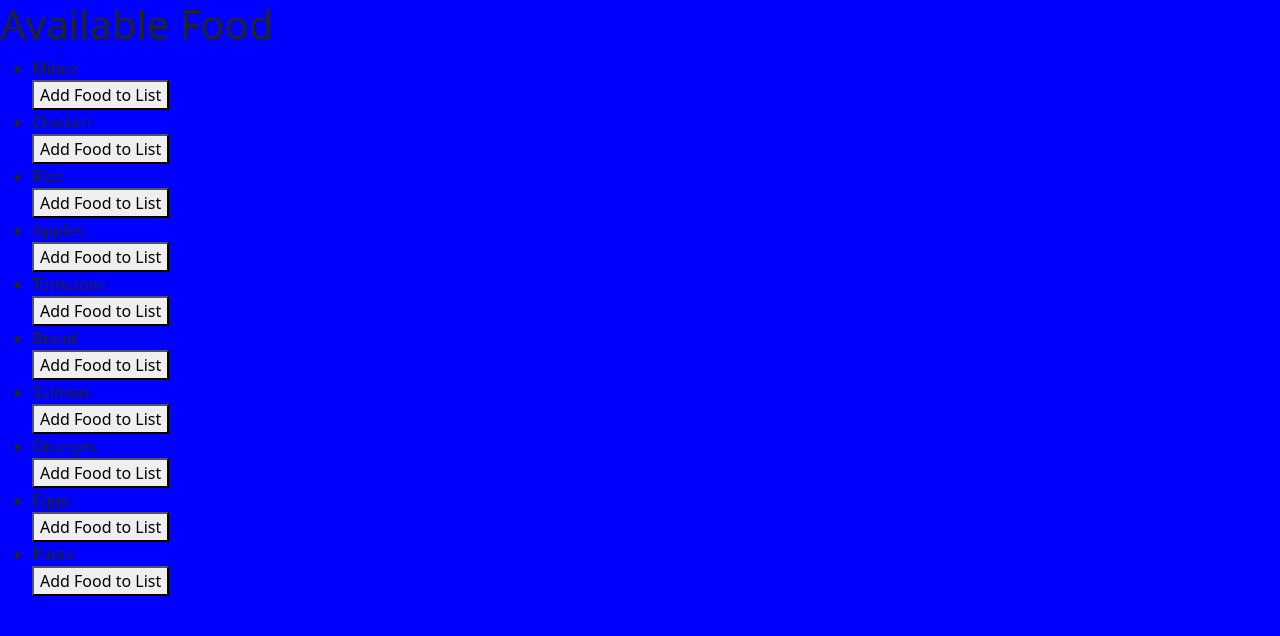
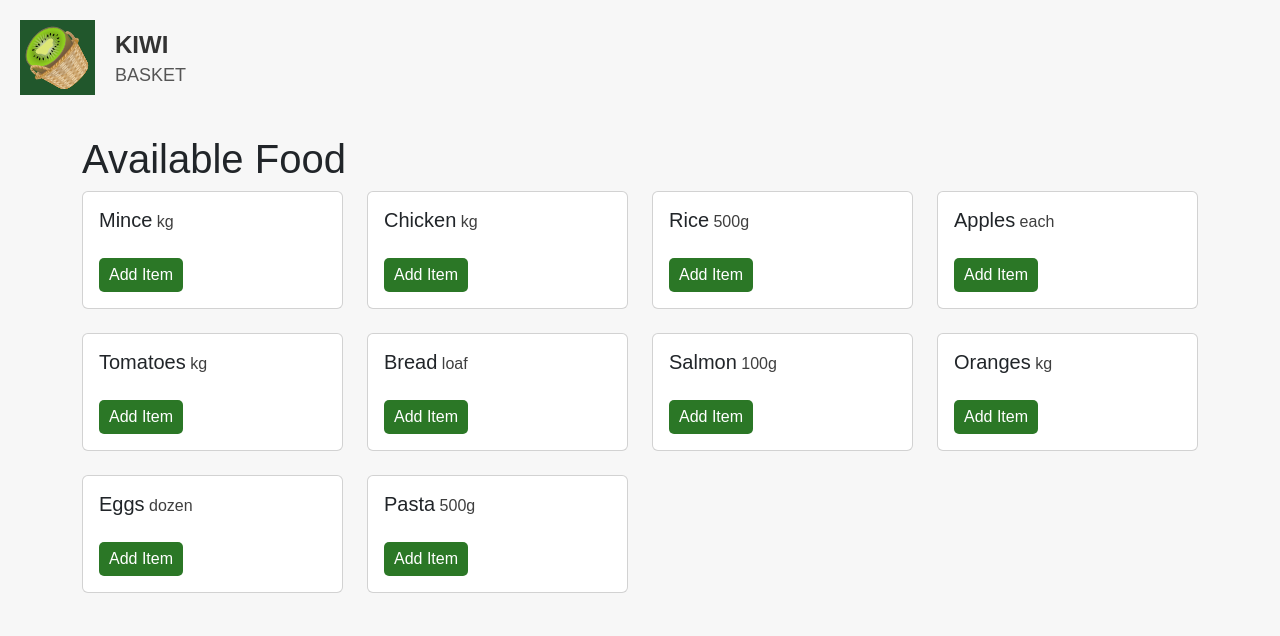
Before and after one commit to jackg555/CS203, a Flask app: page /viewfood/1 in a window 1280 px wide. Shown: the top 636 px of the page. Run offline with Flask 3, Linux system fonts and the light colour scheme; data comes from the database, SQL or seed files in the repository; both versions use the stored data as it was after the commit.

Commit message:
Added more css styling

```diff
--- a/app.py
+++ b/app.py
@@ -205,6 +205,7 @@ def update_quantity(list_id):
 @app.route('/deletelist/<int:list_id>', methods=['POST'])
 def delete_list(list_id):
     conn, cursor = create_connection()
+    cursor.execute("PRAGMA foreign_keys = ON")
 
     delete_query = """DELETE FROM Lists WHERE lid=?"""
     cursor.execute(delete_query, (list_id,))
--- a/db.py
+++ b/db.py
@@ -47,6 +47,6 @@ sql_query = """CREATE TABLE IF NOT EXISTS ListsItems (
         lquantity float NOT NULL,
         primary key (lid, iid),
         foreign key (lid) references Lists(lid) ON DELETE CASCADE,
-        foreign key (iid) references Items(iid) ON DELETE CASCADE
+        foreign key (iid) references Items(iid)
         );"""
 cursor.execute(sql_query)
--- a/static/css/style.css
+++ b/static/css/style.css
@@ -1,21 +1,106 @@
 body {
-  background: blue;
+    font-family: Arial, sans-serif;
+    background-color: #f7f7f7;
+    padding: 20px;
 }
 
 .head-container {
-    height: 90px;
-    width: 100%;
+    display: flex;
+    justify-content: space-between;
+    align-items: center;
+    margin-bottom: 30px;
 }
 
 .logo-banner {
-    width: 100%;
-    background: white;
     display: flex;
-    flex-direction: row;
+    align-items: center;
 }
 
 .logo-title {
-    padding-left: 20px;
-    font-size: larger;
-    line-height: 0.5em;
+    margin-left: 20px;
 }
+
+.logo-title h1 {
+    font-size: 24px;
+    font-weight: bold;
+    color: #333;
+    margin-bottom: 5px;
+}
+
+.logo-title h3 {
+    font-size: 18px;
+    color: #555;
+}
+
+h2 {
+    font-size: 24px;
+    font-weight: bold;
+    color: #333;
+    margin-bottom: 20px;
+}
+
+a.link {
+    text-decoration: none;
+    color: #333;
+    font-weight: bold;
+    margin-bottom: 10px;
+    display: inline-block;
+}
+
+a.link:hover {
+    color: #107200;
+}
+
+form {
+    display: inline-block;
+}
+
+button {
+    background-color: #2b7726;
+    color: #fff;
+    border: none;
+    padding: 5px 10px;
+    cursor: pointer;
+    border-radius: 5px;
+}
+
+button:hover {
+    background-color: #3fc912;
+}
+
+h3 {
+    font-size: 16px;
+}
+
+h4 {
+    font-size: 18px;
+    color: #333;
+    margin-bottom: 10px;
+}
+
+p {
+    color: #3f3f3f;
+    display: inline;
+}
+
+.btn-danger {
+    margin-top: 15px;
+}
+
+.card-title {
+    display: inline;
+}
+
+.remove-item-btn {
+    background: none;
+    padding: 0;
+    margin-top: 20px;
+    font: inherit;
+    color: inherit;
+    cursor: pointer;
+}
+
+.remove-item-btn:hover {
+    background: none;
+    color: red;
+}
--- a/templates/viewFood.html
+++ b/templates/viewFood.html
@@ -7,17 +7,40 @@
     <link href="https://cdn.jsdelivr.net/npm/bootstrap@5.3.0/dist/css/bootstrap.min.css"
           rel="stylesheet" integrity="sha384-9ndCyUaIbzAi2FUVXJi0CjmCapSmO7SnpJef0486qhLnuZ2cdeRhO02iuK6FUUVM"
           crossorigin="anonymous">
-    <link rel="stylesheet" href="static/css/style.css">
+    <link rel="stylesheet" href="/static/css/style.css">
 </head>
 <body>
-    <h1>Available Food</h1>
-    <ul>
-        <form action = "http://127.0.0.1:5000/list/{{list_id}}" method = "POST">
-            {% for item in items_content %}
-                <li>{{ item[1] }}</li>
-                <button type="submit" name="iid" value="{{item[0]}}">Add Food to List</button>
-            {% endfor %}
-        </form>
-    </ul>
+    <div class="head-container">
+        <div class="logo-banner">
+            <a href="http://127.0.0.1:5000" class="link"><img src="/static/images/logo.svg" alt="Kiwi Basket Logo"></a>
+            <div class="logo-title">
+                <h1>KIWI</h1>
+                <h3>BASKET</h3>
+            </div>
+        </div>
+    </div>
+    <div class="container">
+        <div class="row justify-content-center">
+            <div class="col-md-12">
+                <h1>Available Food</h1>
+                <div class="row">
+                {% for item in items_content %}
+                <div class="col-md-3 mb-4">
+                    <div class="card">
+                        <div class="card-body">
+                            <h5 class="card-title">{{ item[1] }}</h5>
+                            <p>{{ item[2] }}</p>
+                            </br></br>
+                            <form action="http://127.0.0.1:5000/list/{{list_id}}" method="POST">
+                                <button type="submit" name="iid" value="{{item[0]}}">Add Item</button>
+                            </form>
+                        </div>
+                    </div>
+                </div>
+                {% endfor %}
+            </div>
+            </div>
+        </div>
+    </div>
 </body>
 </html>
```
Also changed, not shown: templates/dispList.html (+58 -19 lines), templates/index.html (+5 -3 lines), instance/kiwibasketDB.sqlite.
